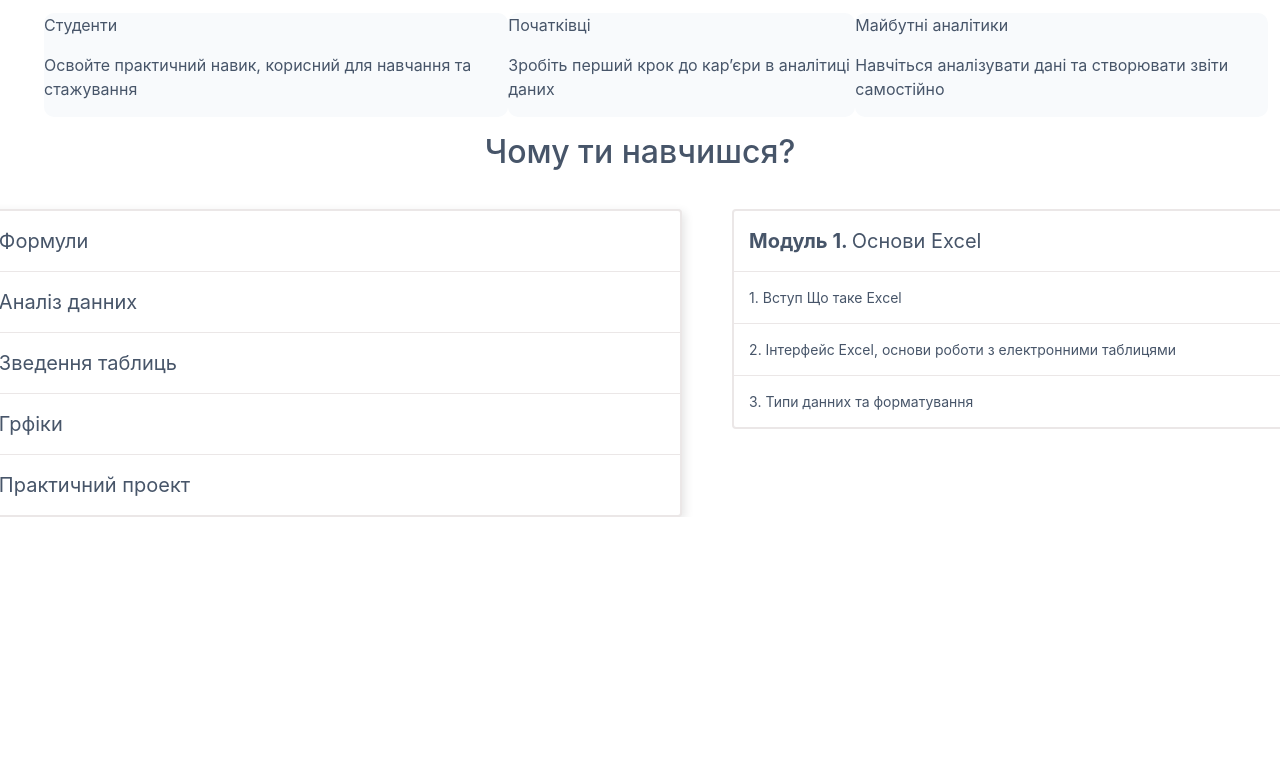
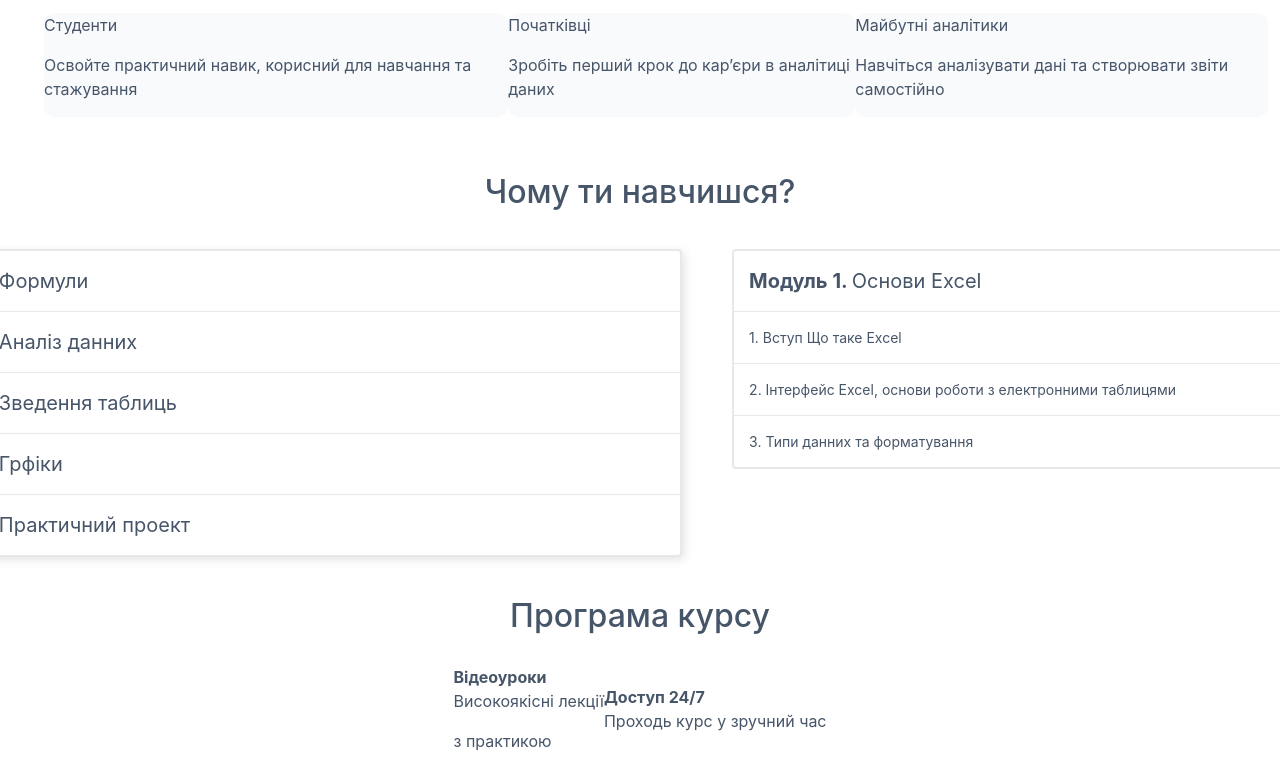
Before and after one commit to HECKONCHIK/AM-Academy, a website: page src/app/index.html in a window 1280 px wide. Shown: the part 926-1695 px from the top of the page. Before the commit the page ends 1443 px from the top, so only its background shows below. Drawn offline with nearby package versions, Linux system fonts and the light colour scheme; files that its build step writes are made by us from their sources.

Commit message:
still not all

```diff
--- a/src/app/components/main/whatlearn.html
+++ b/src/app/components/main/whatlearn.html
@@ -14,3 +14,21 @@
         <p>3. Типи данних та форматування</p>
     </div>
 </section>
+
+
+
+
+
+<h2 class="titlewhy">Програма курсу</h2>
+<section class="coursr-programa">
+    <div class="block-programa">
+        <strong>Відеоуроки</strong>
+        <p>Високоякісні лекції</p>
+        <p>з практикою</p>
+    </div>
+    <div class="block-programa">
+        <strong>Доступ 24/7</strong>
+        <p>Проходь курс у зручний час</p>
+    </div>
+    <div class="block-programa"></div>
+</section>
--- a/src/app/scss/main/addinfo.scss
+++ b/src/app/scss/main/addinfo.scss
@@ -8,6 +8,7 @@
 .titlewhy {
     display: flex;
     justify-content: center;
+    margin-top: 40px;
 }
 
 .list-info {
--- /dev/null
+++ b/src/app/scss/main/courseprogma.scss
@@ -0,0 +1,6 @@
+.coursr-programa{
+    display: flex;
+    justify-content: center;
+    align-items: center;
+    margin-top: 30px;
+}
--- a/src/app/scss/style.scss
+++ b/src/app/scss/style.scss
@@ -2,7 +2,7 @@
 @use "./header";
 @use "main/addinfo";
 @use "./main/info.scss";
-
+@use "./main/courseprogma.scss";
 body {
   background-color: $pr-bg;
   color: $pr-text;
```
Also changed, not shown: dist/css/style.min.css, dist/index.html.
